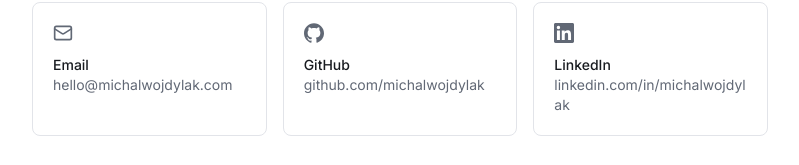
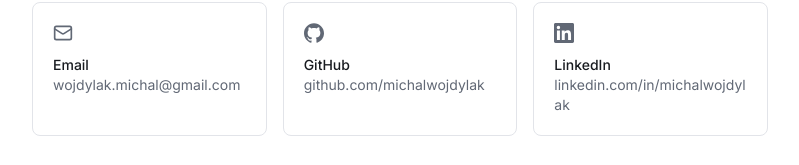
Before and after one commit to michalwojdylak/personal-website, a Next.js app: page /contact in a window 1280 px wide. Shown: the part 296-461 px from the top of the page, without its empty margins (240-1039 px from the left). Built offline with nearby package versions, Linux system fonts and the light colour scheme.

Commit message:
update email and remove Twitter reference in site configuration

```diff
--- a/src/app/layout.tsx
+++ b/src/app/layout.tsx
@@ -48,7 +48,6 @@ export const metadata: Metadata = {
     card: "summary_large_image",
     title: siteConfig.title,
     description: siteConfig.description,
-    creator: siteConfig.author.twitter,
   },
   alternates: {
     canonical: siteConfig.url,
--- a/src/lib/site-config.ts
+++ b/src/lib/site-config.ts
@@ -13,10 +13,9 @@ export const siteConfig = {
     "Building production AI systems, LLM infrastructure, inference platforms and cloud-native ML solutions.",
   url: "https://michalwojdylak.com",
   locale: "en_US",
-  email: "hello@michalwojdylak.com",
+  email: "wojdylak.michal@gmail.com",
   author: {
     name: "Michał Wojdylak",
-    twitter: "@michalwojdylak",
   },
   links: {
     github: "https://github.com/michalwojdylak",
```
